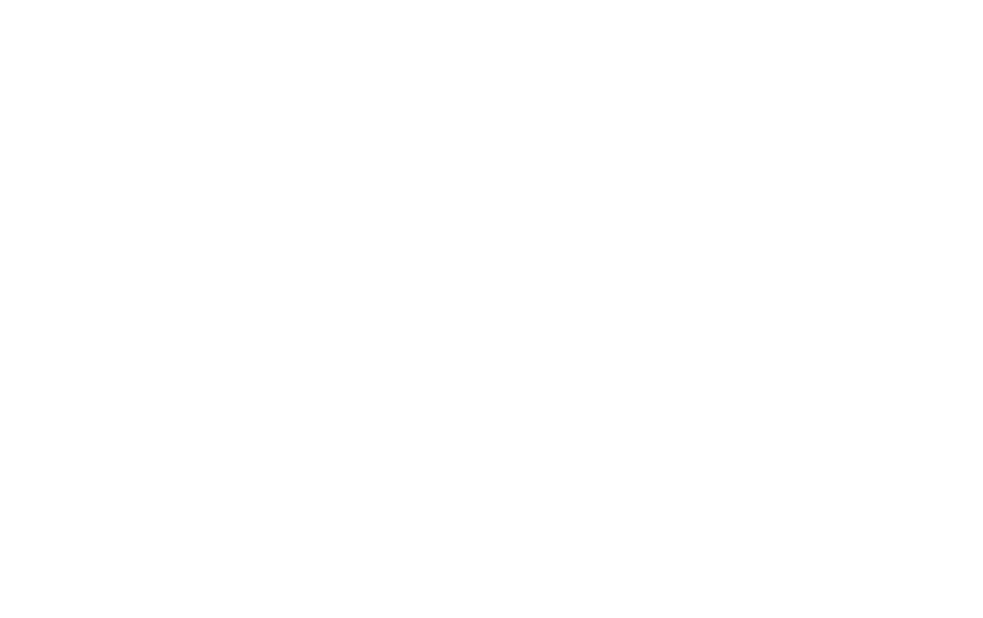
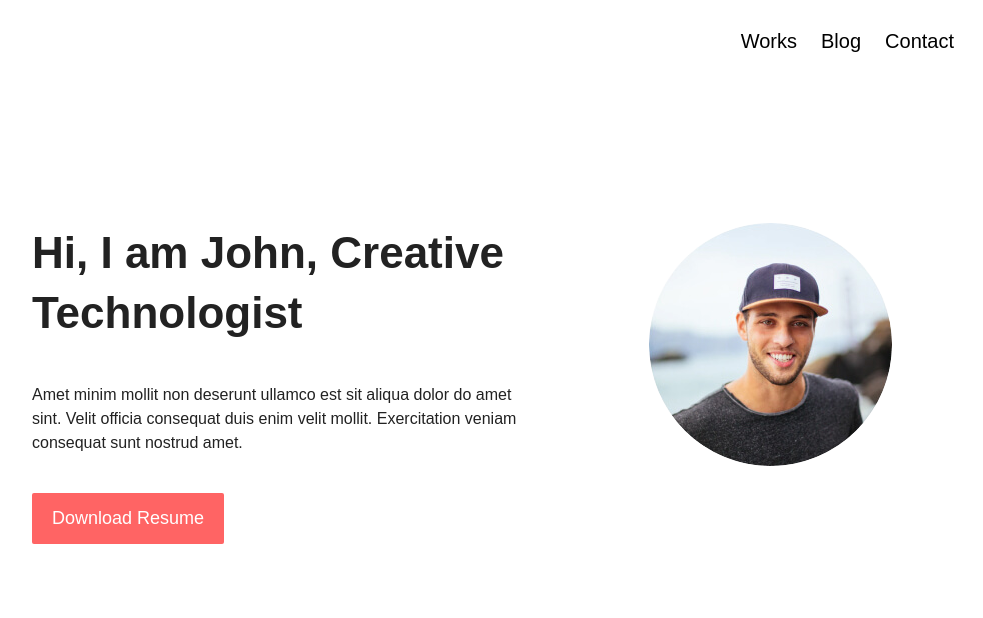
Before and after one commit to Sardorbek-Raximberdiyev/srb-John, a plain HTML site: page index.html in a window 1280 px wide. Shown: the whole page, without its empty margins (178-1161 px from the left). Drawn offline with Linux system fonts and the light colour scheme.

Commit message:
Add site header and hero

```diff
--- a/css/style.css
+++ b/css/style.css
@@ -1,6 +1,7 @@
 :root {
   --bc-color: #fff;
   --text-color: #222;
+  --title-color: #000;
 }
 
 /* GENERAL */
@@ -56,13 +57,17 @@ img {
   margin-right: auto;
 }
 
+.header-container {
+  max-width: 1072px;
+}
+
 
 /* BUTTON */
 .button {
   display: inline-block;
-  padding: 15px 30px;
+  padding: 13px 20px;
   border: 0;
-  border-radius: 6px;
+  border-radius: 2px;
   font-size: 18px;
   line-height: 25px;
   font-weight: 500;
@@ -72,3 +77,88 @@ img {
   text-align: center;
   cursor: pointer;
 }
+
+
+/* SITE HEADER */
+.site-header__container {
+  display: flex;
+  align-items: center;
+  padding-top: 27px;
+  padding-bottom: 27px;
+}
+
+.sitenav {
+  margin-left: auto;
+}
+
+.sitenav {
+  margin-right: 24px;
+}
+
+.sitenav__list {
+  display: flex;
+  padding: 0;
+  margin: 0;
+  list-style-type: none;
+}
+
+.sitenav__item:not(:last-child) {
+  margin-right: 24px;
+}
+
+.sitenav__link {
+  display: inline-block;
+  text-decoration: none;
+  font-weight: 500;
+  font-size: 20px;
+  line-height: 29px;
+  color: var(--title-color);
+}
+
+
+/* MAIN CONTENT */
+
+.main-content {
+  flex-grow: 1;
+}
+
+.hero {
+  display: flex;
+  justify-content: space-between;
+  padding-top: 140px;
+  padding-bottom: 71px;
+}
+
+.hero__content {
+  max-width: 500px;
+  margin-right: 20px;
+}
+
+.hero__title {
+  margin-top: 0;
+  margin-bottom: 40px;
+  font-weight: 700;
+  font-size: 44px;
+  line-height: 60px;
+}
+
+.hero__text {
+  margin-top: 0;
+  margin-bottom: 38px;
+  font-weight: 400;
+  font-size: 16px;
+  line-height: 24px;
+}
+
+.hero__button {
+  background-color: #FF6464;
+  color: #fff;
+}
+
+.hero__img {
+  display: block;
+  object-fit: cover;
+  border-radius: 50%;
+  width: 243px;
+  height: 243px;
+}
--- a/index.html
+++ b/index.html
@@ -4,10 +4,42 @@
   <meta charset="UTF-8">
   <meta http-equiv="X-UA-Compatible" content="IE=edge">
   <meta name="viewport" content="width=device-width, initial-scale=1.0">
+
+  <!-- FONTS -->
+  <link rel="preconnect" href="https://fonts.googleapis.com">
+  <link rel="preconnect" href="https://fonts.gstatic.com" crossorigin>
+  <link href="https://fonts.googleapis.com/css2?family=Heebo:wght@400;500;700&display=swap" rel="stylesheet">
+
   <title>John</title>
+  <link rel="stylesheet" href="css/normalize.css">
   <link rel="stylesheet" href="css/style.css">
 </head>
 <body>
+  <header class="site-header">
+    <div class="site-header__container container header-container">
+      <nav class="sitenav">
+        <ul class="sitenav__list">
+          <li class="sitenav__item"><a class="sitenav__link" href="#">Works</a></li>
+          <li class="sitenav__item"><a class="sitenav__link" href="#">Blog</a></li>
+          <li class="sitenav__item"><a class="sitenav__link" href="#">Contact</a></li>
+        </ul>
+      </nav>
+    </div>
+  </header>
 
+  <!-- MAIN CONTENT -->
+  <main class="main-content">
+    <div class="main-content__container container">
+      <div class="hero">
+        <div class="hero__content">
+          <h1 class="hero__title">Hi, I am John,
+            Creative Technologist</h1>
+          <p class="hero__text">Amet minim mollit non deserunt ullamco est sit aliqua dolor do amet sint. Velit officia consequat duis enim velit mollit. Exercitation veniam consequat sunt nostrud amet.</p>
+          <a class="hero__button button" href="#">Download Resume</a>
+        </div>
+        <img class="hero__img" src="img/hero-img.jpg" alt="John image" width="243" height="243" srcset="img/hero-img.jpg 1x, img/hero-img@2x.jpg 2x">
+      </div>
+    </div>
+  </main>
 </body>
 </html>
```
Also changed, not shown: img/hero-img.jpg (added), img/hero-img@2x.jpg (added).
